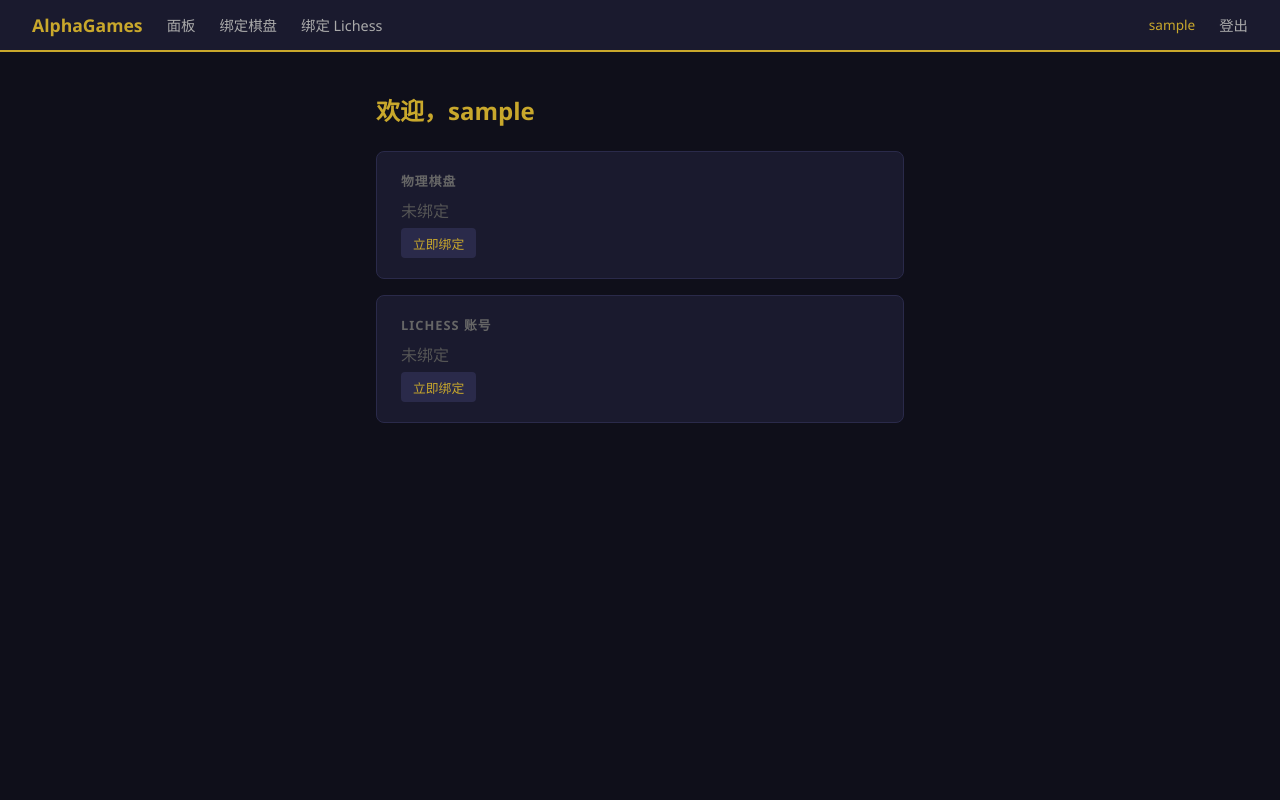
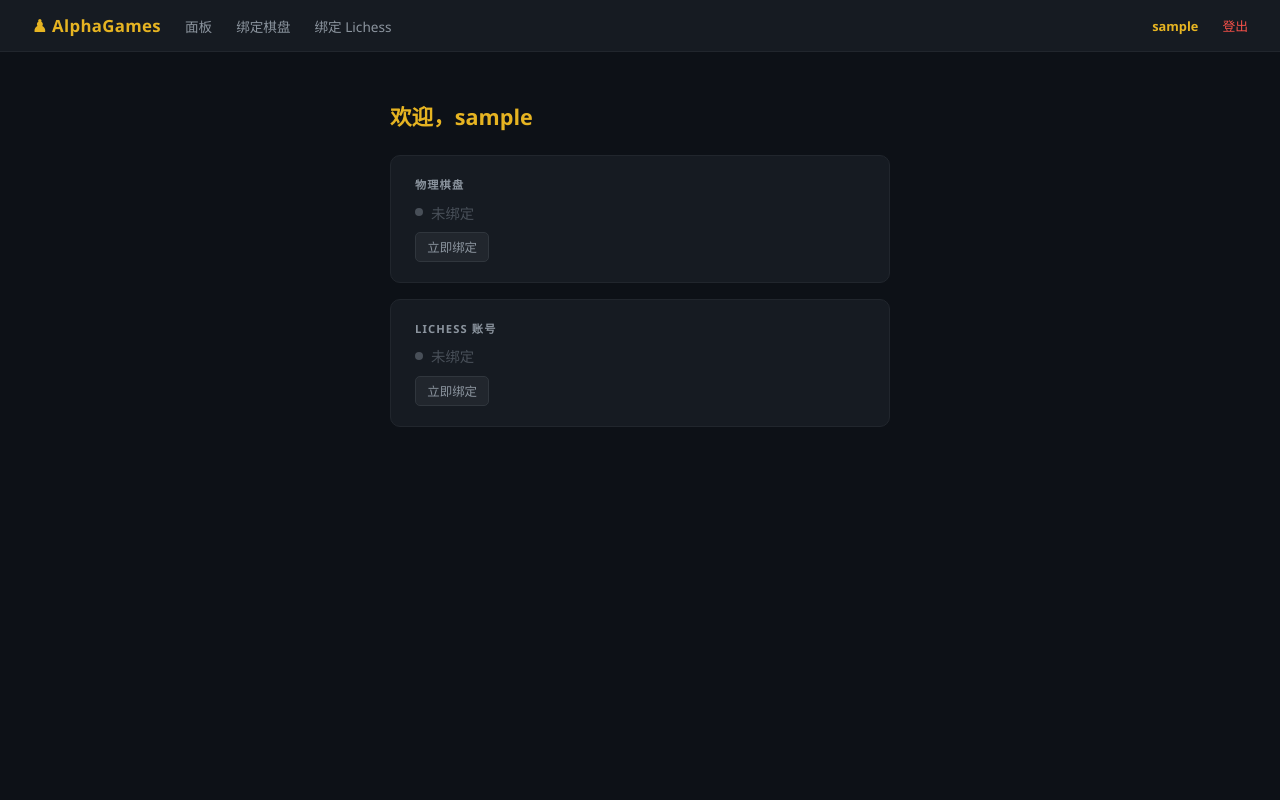
Before and after one commit to Ctrl1CandV/AlphaGames, a Flask app: page /dashboard in a window 1280 px wide. Run offline with Flask 3, Linux system fonts and the light colour scheme; the visitor is signed in with stand-in values (Sample User, id 1); parts of the project's set-up code (start-up, migrations or seed data) failed here and were passed over.

Commit message:
4.30 Web前端优化

```diff
--- a/web/static/style.css
+++ b/web/static/style.css
@@ -2,67 +2,123 @@
 
 body {
     font-family: "Segoe UI", system-ui, -apple-system, sans-serif;
-    background: #0f0f1a;
-    color: #e0e0e0;
+    background: #0d1117;
+    color: #c9d1d9;
     min-height: 100vh;
 }
 
 nav {
-    background: #1a1a2e;
-    padding: 0.8rem 2rem;
+    background: #161b22;
+    padding: 0 2rem;
+    height: 52px;
     display: flex;
     align-items: center;
     gap: 1.5rem;
-    border-bottom: 2px solid #c9a82c;
+    border-bottom: 1px solid #21262d;
 }
 
 nav .brand {
-    color: #c9a82c;
+    color: #e6b422;
     font-weight: 700;
-    font-size: 1.1rem;
+    font-size: 1.05rem;
+    text-decoration: none;
+    letter-spacing: 0.02em;
 }
 
 nav a {
-    color: #aaa;
+    color: #8b949e;
     text-decoration: none;
-    font-size: 0.9rem;
+    font-size: 0.85rem;
+    transition: color 0.15s;
 }
 
-nav a:hover { color: #fff; }
+nav a:hover { color: #c9d1d9; }
+nav a.active { color: #e6b422; }
 
 nav .spacer { flex: 1; }
 
 nav .user {
-    color: #c9a82c;
-    font-size: 0.85rem;
+    color: #e6b422;
+    font-size: 0.8rem;
+    font-weight: 600;
 }
 
+nav .btn-logout {
+    color: #f85149;
+    font-size: 0.8rem;
+}
+
+nav .btn-logout:hover { color: #ff7b72; }
+
 main {
-    max-width: 560px;
-    margin: 2.5rem auto;
-    padding: 0 1rem;
+    max-width: 540px;
+    margin: 3rem auto;
+    padding: 0 1.25rem;
 }
 
 h1 {
-    color: #c9a82c;
-    font-size: 1.5rem;
+    color: #e6b422;
+    font-size: 1.35rem;
+    font-weight: 600;
     margin-bottom: 1.5rem;
 }
 
 .card {
-    background: #1a1a2e;
-    border: 1px solid #2a2a4a;
-    border-radius: 8px;
-    padding: 1.2rem 1.5rem;
+    background: #161b22;
+    border: 1px solid #21262d;
+    border-radius: 10px;
+    padding: 1.25rem 1.5rem;
     margin-bottom: 1rem;
+    transition: border-color 0.15s;
 }
 
+.card:hover { border-color: #30363d; }
+
 .card h2 {
-    font-size: 0.8rem;
-    color: #666;
+    font-size: 0.7rem;
+    color: #8b949e;
     text-transform: uppercase;
-    letter-spacing: 0.08em;
+    letter-spacing: 0.1em;
+    margin-bottom: 0.6rem;
+    font-weight: 600;
+}
+
+.card .status-row {
+    display: flex;
+    align-items: center;
+    gap: 0.5rem;
     margin-bottom: 0.5rem;
+}
+
+.card .dot {
+    width: 8px;
+    height: 8px;
+    border-radius: 50%;
+    flex-shrink: 0;
+}
+.card .dot.on  { background: #3fb950; box-shadow: 0 0 6px #3fb95044; }
+.card .dot.off { background: #484f58; }
+
+.card .status-text {
+    font-size: 0.9rem;
+    color: #c9d1d9;
+}
+
+.card .status-text code {
+    background: #0d1117;
+    padding: 0.1rem 0.4rem;
+    border-radius: 3px;
+    color: #e6b422;
+    font-size: 0.88rem;
+}
+
+.card .status-muted {
+    font-size: 0.9rem;
+    color: #484f58;
+}
+
+.card .card-action {
+    margin-top: 0.6rem;
 }
 
 form {
@@ -75,72 +131,95 @@ label {
     display: flex;
     flex-direction: column;
     gap: 0.3rem;
-    font-size: 0.85rem;
-    color: #999;
+    font-size: 0.82rem;
+    color: #8b949e;
+    font-weight: 500;
 }
 
 input {
     padding: 0.55rem 0.75rem;
-    background: #0f0f1a;
-    border: 1px solid #2a2a4a;
-    border-radius: 4px;
-    color: #e0e0e0;
-    font-size: 0.95rem;
+    background: #0d1117;
+    border: 1px solid #21262d;
+    border-radius: 6px;
+    color: #c9d1d9;
+    font-size: 0.9rem;
+    transition: border-color 0.15s;
+    font-family: inherit;
 }
 
 input:focus {
     outline: none;
-    border-color: #c9a82c;
+    border-color: #e6b422;
+    box-shadow: 0 0 0 2px #e6b42222;
 }
 
+input::placeholder { color: #484f58; }
+
 button {
-    padding: 0.65rem;
-    background: #c9a82c;
-    color: #0f0f1a;
+    padding: 0.6rem 1rem;
+    background: #e6b422;
+    color: #0d1117;
     border: none;
-    border-radius: 4px;
-    font-size: 0.95rem;
+    border-radius: 6px;
+    font-size: 0.9rem;
     font-weight: 600;
     cursor: pointer;
+    transition: background 0.15s, transform 0.1s;
+    font-family: inherit;
 }
 
-button:hover { background: #dbb93d; }
+button:hover { background: #f0c830; }
+button:active { transform: scale(0.98); }
 
 .flash {
-    background: #2a1a1a;
-    border-left: 3px solid #c0392b;
-    padding: 0.7rem 1rem;
+    padding: 0.6rem 1rem;
     margin-bottom: 1rem;
-    border-radius: 0 4px 4px 0;
-    font-size: 0.9rem;
+    border-radius: 6px;
+    font-size: 0.85rem;
+    border-left: 3px solid;
 }
 
-code {
-    background: #0f0f1a;
-    padding: 0.1rem 0.4rem;
-    border-radius: 3px;
-    color: #c9a82c;
-    font-size: 0.9rem;
+.flash-success {
+    background: #0d3320;
+    border-color: #3fb950;
+    color: #7ee787;
 }
 
-a { color: #c9a82c; }
+.flash-error {
+    background: #2a1215;
+    border-color: #f85149;
+    color: #ff7b72;
+}
+
+.flash-message {
+    background: #1c2128;
+    border-color: #8b949e;
+    color: #c9d1d9;
+}
+
+a { color: #e6b422; text-decoration: none; }
+a:hover { text-decoration: underline; }
 
 .hint {
     margin-top: 1rem;
-    font-size: 0.85rem;
-    color: #666;
+    font-size: 0.82rem;
+    color: #8b949e;
 }
-
-.muted { color: #555; }
 
 .btn-link {
     display: inline-block;
-    padding: 0.35rem 0.75rem;
-    background: #2a2a4a;
-    border-radius: 4px;
-    font-size: 0.8rem;
-    margin-top: 0.4rem;
+    padding: 0.3rem 0.7rem;
+    background: #21262d;
+    border: 1px solid #30363d;
+    border-radius: 5px;
+    font-size: 0.78rem;
+    text-decoration: none;
+    color: #8b949e;
+    transition: background 0.15s, color 0.15s;
+}
+
+.btn-link:hover {
+    background: #30363d;
+    color: #c9d1d9;
     text-decoration: none;
 }
-
-.btn-link:hover { background: #3a3a5a; }
--- a/web/templates/base.html
+++ b/web/templates/base.html
@@ -8,14 +8,14 @@
 </head>
 <body>
     <nav>
-        <a href="/" class="brand">AlphaGames</a>
+        <a href="/" class="brand">&#9823; AlphaGames</a>
         {% if current_user.is_authenticated %}
             <a href="/dashboard">面板</a>
             <a href="/device/bind">绑定棋盘</a>
             <a href="/lichess/bind">绑定 Lichess</a>
             <span class="spacer"></span>
             <span class="user">{{ current_user.username }}</span>
-            <a href="/logout">登出</a>
+            <a href="/logout" class="btn-logout">登出</a>
         {% else %}
             <span class="spacer"></span>
             <a href="/login">登录</a>
@@ -23,10 +23,10 @@
         {% endif %}
     </nav>
     <main>
-        {% with messages = get_flashed_messages() %}
+        {% with messages = get_flashed_messages(with_categories=true) %}
         {% if messages %}
-            {% for msg in messages %}
-                <div class="flash">{{ msg }}</div>
+            {% for category, msg in messages %}
+                <div class="flash flash-{{ category }}">{{ msg }}</div>
             {% endfor %}
         {% endif %}
         {% endwith %}
--- a/web/templates/dashboard.html
+++ b/web/templates/dashboard.html
@@ -6,22 +6,42 @@
 <div class="card">
     <h2>物理棋盘</h2>
     {% if device %}
-        <p>已绑定 SN: <code>{{ device.sn }}</code></p>
-        <a href="/device/bind" class="btn-link">更换</a>
+        <div class="status-row">
+            <span class="dot on"></span>
+            <span class="status-text">已绑定 <code>{{ device.sn }}</code></span>
+        </div>
+        <div class="card-action">
+            <a href="/device/bind" class="btn-link">更换</a>
+        </div>
     {% else %}
-        <p class="muted">未绑定</p>
-        <a href="/device/bind" class="btn-link">立即绑定</a>
+        <div class="status-row">
+            <span class="dot off"></span>
+            <span class="status-muted">未绑定</span>
+        </div>
+        <div class="card-action">
+            <a href="/device/bind" class="btn-link">立即绑定</a>
+        </div>
     {% endif %}
 </div>
 
 <div class="card">
     <h2>Lichess 账号</h2>
     {% if lichess_info %}
-        <p>已绑定: <code>{{ lichess_info.lichess_username }}</code></p>
-        <a href="/lichess/bind" class="btn-link">更换</a>
+        <div class="status-row">
+            <span class="dot on"></span>
+            <span class="status-text">已绑定 <code>{{ lichess_info.lichess_username }}</code></span>
+        </div>
+        <div class="card-action">
+            <a href="/lichess/bind" class="btn-link">更换</a>
+        </div>
     {% else %}
-        <p class="muted">未绑定</p>
-        <a href="/lichess/bind" class="btn-link">立即绑定</a>
+        <div class="status-row">
+            <span class="dot off"></span>
+            <span class="status-muted">未绑定</span>
+        </div>
+        <div class="card-action">
+            <a href="/lichess/bind" class="btn-link">立即绑定</a>
+        </div>
     {% endif %}
 </div>
 {% endblock %}
```
Also changed, not shown: web/templates/ind_lichess.html (deleted, +0 -19 lines).
